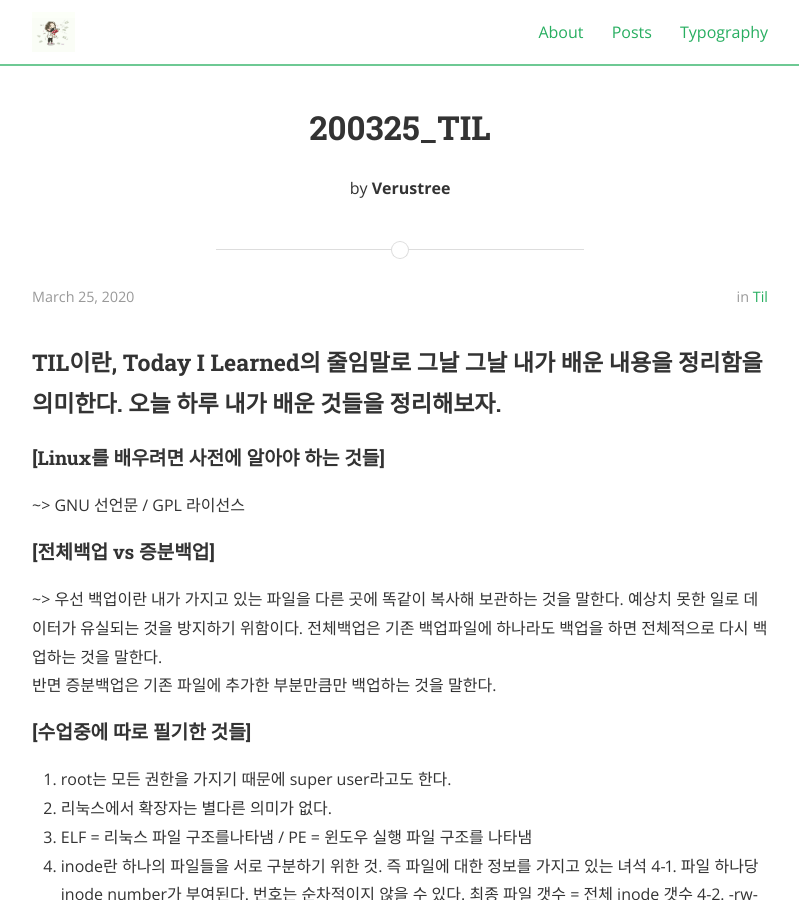
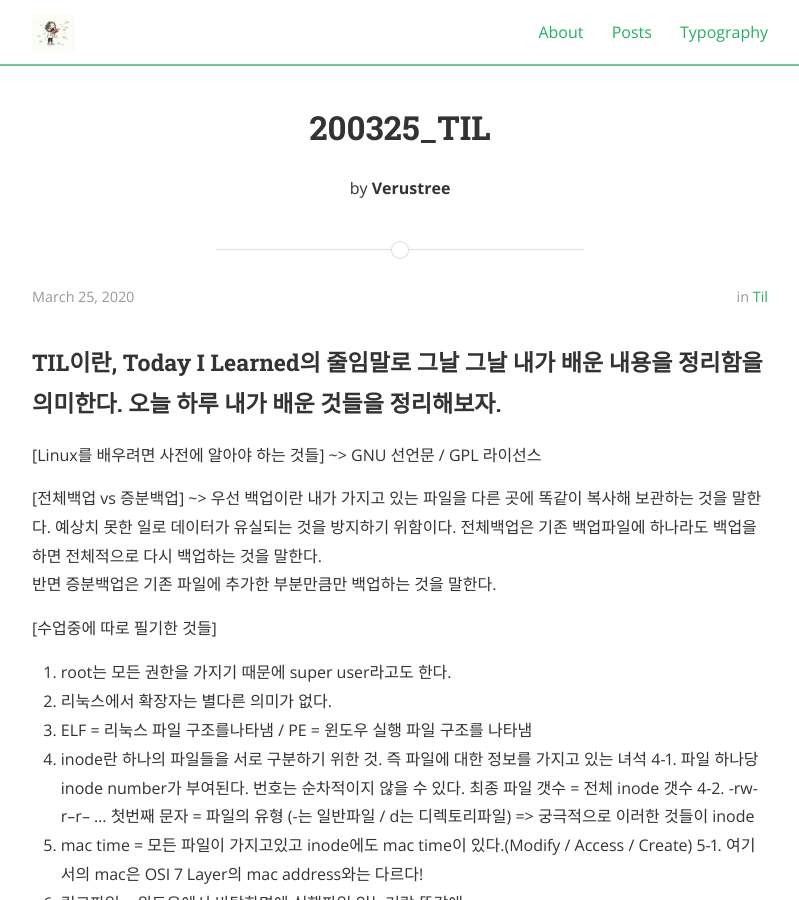
Before and after one commit to verustree/verustree.github.io, a Jekyll site: the page built from _posts/2020-03-25-TIL.md, in a window 1280 px wide and 900 px high. Shown: the whole window, without its empty margins (240-1039 px from the left). Built offline with Jekyll 4.4.1, drawn with Linux system fonts in a browser that asks for light colours; nearby versions of some CDN libraries.

Commit message:
Update 2020-03-25-TIL.md

```diff
--- a/_posts/2020-03-25-TIL.md
+++ b/_posts/2020-03-25-TIL.md
@@ -9,15 +9,15 @@ categories: TIL
 <h3> TIL이란, Today I Learned의 줄임말로 그날 그날 내가 배운 내용을 정리함을 의미한다.
 오늘 하루 내가 배운 것들을 정리해보자.</h3>
 
-<h4>[Linux를 배우려면 사전에 알아야 하는 것들]</h4>
+[Linux를 배우려면 사전에 알아야 하는 것들]
 ~> GNU 선언문 / GPL 라이선스
 
-<h4>[전체백업 vs 증분백업]</h4>
+[전체백업 vs 증분백업]
 ~> 우선 백업이란 내가 가지고 있는 파일을 다른 곳에 똑같이 복사해 보관하는 것을 말한다.  예상치 못한 일로 데이터가 유실되는 것을 방지하기 위함이다.
    전체백업은 기존 백업파일에 하나라도 백업을 하면 전체적으로 다시 백업하는 것을 말한다.
    반면 증분백업은 기존 파일에 추가한 부분만큼만 백업하는 것을 말한다.
 
-<h4>[수업중에 따로 필기한 것들]</h4>
+[수업중에 따로 필기한 것들]
 1. root는 모든 권한을 가지기 때문에 super user라고도 한다.
 2. 리눅스에서 확장자는 별다른 의미가 없다.
 3. ELF = 리눅스 파일 구조를나타냄  /  PE = 윈도우 실행 파일 구조를 나타냄
@@ -33,7 +33,7 @@ categories: TIL
 7-3. 링크카운트 = 링크가 몇개가 걸려있는지 알려주는것
 
 
-<h4>[리눅스 명령어]</h4>
+[리눅스 명령어]
 1. rdate -p time.bora.net => 리눅스에 설정된 시간 확인
 2. rdate -s time.bora.net => 리눅스에 설정된 시간 (현재 대한민국 시간으로) 바꾸기
 3. vi /etc/sysconfig/network-scripts/ifcfg-eth0  => 네트워크 설정 파일 경로
@@ -55,7 +55,7 @@ categories: TIL
 18-1. ln -s /etc/sysconfig/network-scripts/ifcfg-eth0  networkconfig   => 원래 etc/sysconfig/network-scripts 속에 존재하던 ifcfg-eth0 파일을 networkconfig만 입력해서 바로 찾아간다.
 
 
-<h4>[오늘의 꿀팁]</h4>
+[오늘의 꿀팁]
 1. 사회공학적 해킹 기술을 알면 해킹하는데 훨씬 많은 도움이 된다.
 2. poweroff나 halt 보다는 shut down 명령어를 사용하자.
 3. grep 명령어에서 i를 가장 많이 쓴다
```
